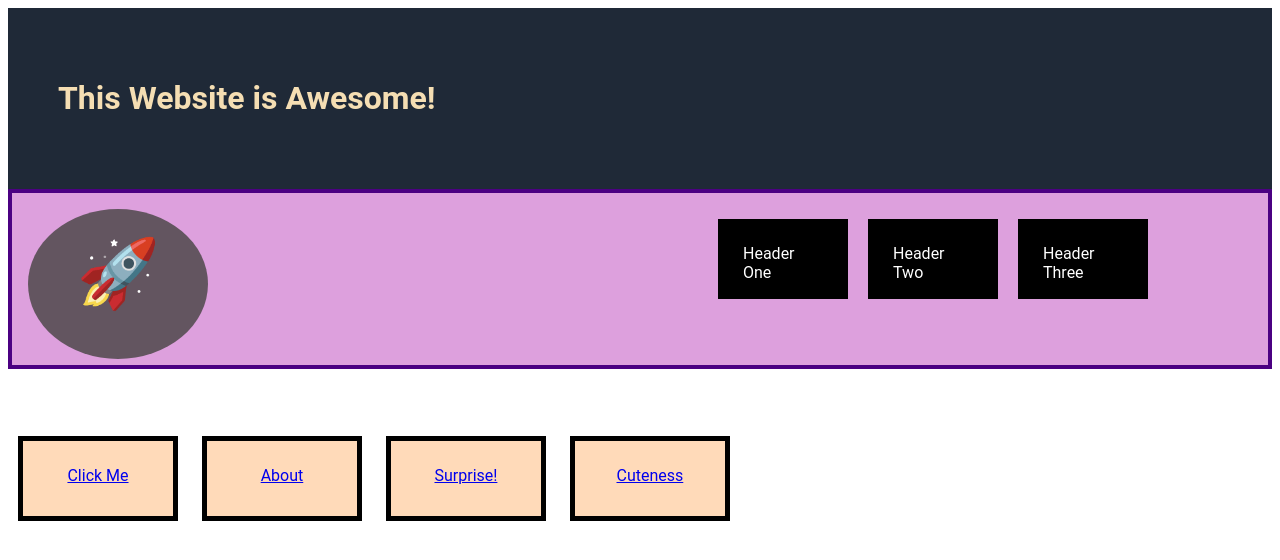
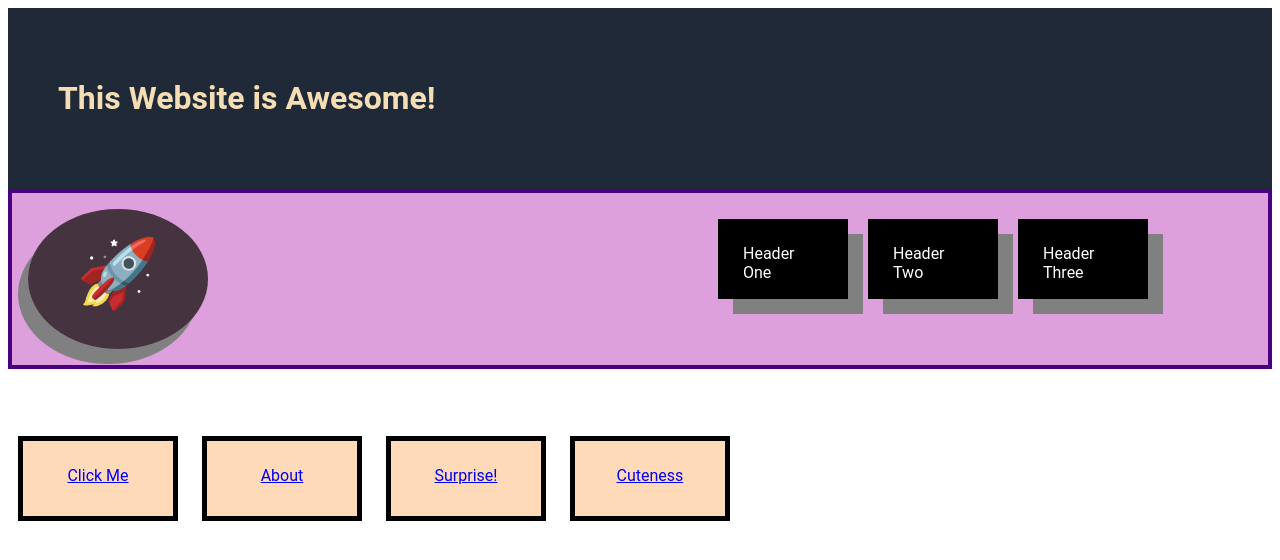
Before and after one commit to christinepellicane26/Odinstuff, a plain HTML site: page index.html in a window 1280 px wide. Drawn offline with Linux system fonts and the light colour scheme.

Commit message:
added box shadows

```diff
--- a/style.css
+++ b/style.css
@@ -28,6 +28,7 @@ body {
 }
 
 
+
 .flex-container .item {
 
         width: 80px;
@@ -37,19 +38,24 @@ body {
         color: white;
         text-align: justify;
         background-color: black;
+        box-shadow: 15px 15px 0 0 grey;
+
 
       }
+
 
 .flex-container .push {
         font-size: 50pt;
         border-radius: 50%;
         width: 130px;
-        height: 100px;
+        height: 90px;
         margin-right: 500px;
+
         padding: 25px;
         color: white;
         text-align: center;
-        background-color: rgba(71, 68, 68, 0.808);
+        background-color: rgba(34, 27, 27, 0.808);
+        box-shadow: -10px 15px 0 0 grey
 
       }
 
```
